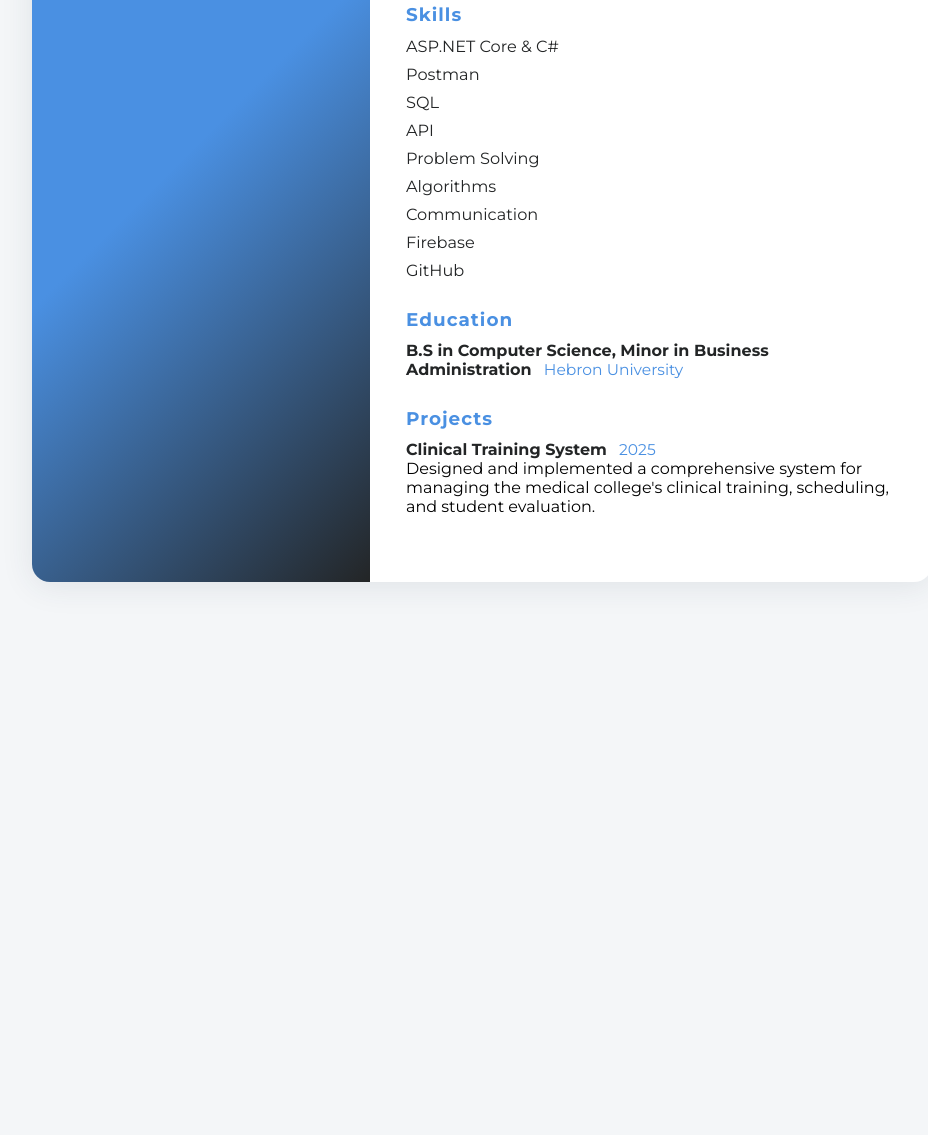
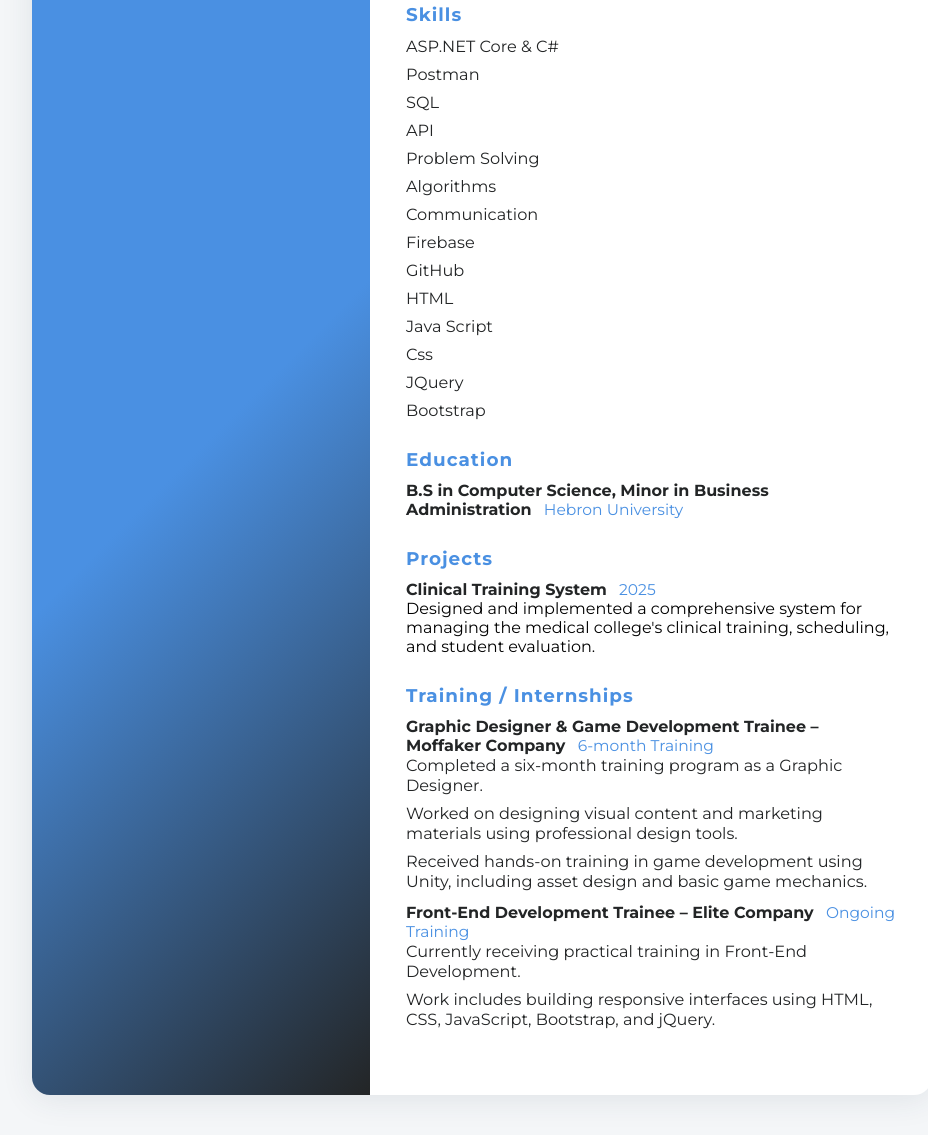
Before and after one commit to abed2003/abed2003.github.io, a plain HTML site: page index.html in a window 1280 px wide. Shown: the part 647-1782 px from the top of the page, without its empty margins (158-1086 px from the left). Before the commit the page ends 1269 px from the top, so only its background shows below. Drawn offline with Linux system fonts and the light colour scheme.

Commit message:
update for the cv

```diff
--- a/index.html
+++ b/index.html
@@ -1,11 +1,12 @@
 <!DOCTYPE html>
 <html lang="en">
+
 <head>
     <meta charset="UTF-8" />
-  <meta name="viewport" content="width=device-width, initial-scale=1.0"/>
+    <meta name="viewport" content="width=device-width, initial-scale=1.0" />
     <title>Abed Alameh | Portfolio</title>
-  <link rel="stylesheet" href="https://cdnjs.cloudflare.com/ajax/libs/font-awesome/6.4.2/css/all.min.css"/>
-  <link href="https://fonts.googleapis.com/css2?family=Montserrat:wght@400;700&display=swap" rel="stylesheet"/>
+    <link rel="stylesheet" href="https://cdnjs.cloudflare.com/ajax/libs/font-awesome/6.4.2/css/all.min.css" />
+    <link href="https://fonts.googleapis.com/css2?family=Montserrat:wght@400;700&display=swap" rel="stylesheet" />
     <style>
         body {
             background: #f4f6f8;
@@ -19,7 +20,7 @@
             margin: 40px auto;
             background: #fff;
             border-radius: 18px;
-    box-shadow: 0 4px 32px rgba(44,62,80,0.10);
+            box-shadow: 0 4px 32px rgba(44, 62, 80, 0.10);
             display: flex;
             overflow: hidden;
         }
@@ -42,7 +43,7 @@
             border-radius: 50%;
             border: 4px solid #fff;
             margin-bottom: 18px;
-    box-shadow: 0 2px 12px rgba(74,144,226,0.13);
+            box-shadow: 0 2px 12px rgba(74, 144, 226, 0.13);
         }
 
         .cv-sidebar h2 {
@@ -136,16 +137,19 @@
             font-size: 1.01rem;
         }
 
-.cv-edu, .cv-exp {
+        .cv-edu,
+        .cv-exp {
             margin-bottom: 12px;
         }
 
-.cv-edu-title, .cv-exp-title {
+        .cv-edu-title,
+        .cv-exp-title {
             font-weight: 600;
             color: #232526;
         }
 
-.cv-edu-date, .cv-exp-date {
+        .cv-edu-date,
+        .cv-exp-date {
             color: #4a90e2;
             font-size: 0.97em;
             margin-left: 8px;
@@ -156,6 +160,7 @@
                 flex-direction: column;
                 max-width: 98vw;
             }
+
             .cv-sidebar {
                 width: 100%;
                 flex-direction: row;
@@ -164,52 +169,66 @@
                 padding: 18px 6px;
                 gap: 18px;
             }
+
             .cv-sidebar .profile-img {
                 width: 110px;
                 height: 110px;
                 margin-bottom: 0;
                 margin-right: 16px;
             }
-    .cv-sidebar h2, .cv-sidebar .cv-title, .cv-sidebar .cv-info, .cv-sidebar .cv-social {
+
+            .cv-sidebar h2,
+            .cv-sidebar .cv-title,
+            .cv-sidebar .cv-info,
+            .cv-sidebar .cv-social {
                 align-items: flex-start;
                 text-align: left;
             }
+
             .cv-main {
                 padding: 18px 6px;
             }
         }
+
         @media (max-width: 600px) {
             .cv-container {
                 border-radius: 0;
                 box-shadow: none;
             }
+
             .cv-sidebar {
                 flex-direction: column;
                 align-items: center;
                 padding: 10px 2px;
                 gap: 0;
             }
+
             .cv-sidebar .profile-img {
                 width: 70px;
                 height: 70px;
                 margin: 0 0 10px 0;
             }
+
             .cv-main h1 {
                 font-size: 1.1rem;
             }
+
             .cv-main {
                 padding: 10px 2px;
             }
+
             .cv-section h3 {
                 font-size: 1rem;
             }
-    .about, .cv-list li {
+
+            .about,
+            .cv-list li {
                 font-size: 0.97rem;
             }
         }
-
     </style>
 </head>
+
 <body>
     <div class="cv-container">
         <div class="cv-sidebar">
@@ -220,15 +239,21 @@
             <div class="cv-info"><i class="fa-solid fa-phone"></i> 0599495645</div>
             <div class="cv-social">
                 <a href="https://github.com/abed2003" target="_blank" title="GitHub"><i class="fab fa-github"></i></a>
-        <a href="https://www.linkedin.com/in/abed-alameh-447b60317/" target="_blank" title="LinkedIn"><i class="fab fa-linkedin"></i></a>
+                <a href="https://www.linkedin.com/in/abed-alameh-447b60317/" target="_blank" title="LinkedIn"><i
+                        class="fab fa-linkedin"></i></a>
             </div>
         </div>
         <div class="cv-main">
             <h1>Welcome to My Portfolio</h1>
             <div class="about">
-        Hello! I'm <strong>Abed Alameh</strong>, a passionate backend developer and a lifelong learner. I hold a degree in Computer Science with a minor in Business Administration from Hebron University. I specialize in building robust backend systems, especially using ASP.NET Core and C#.<br><br>
-        One of my notable projects is a complete management system for a medical college, which includes features such as scheduling, clinical training management, student grouping, and evaluations.<br><br>
-        I am constantly working to improve myself by learning new technologies, participating in developer communities, and working on practical projects. I'm committed to clean, scalable code and delivering smart and efficient solutions.
+                Hello! I'm <strong>Abed Alameh</strong>, a passionate backend developer and a lifelong learner. I hold a
+                degree in Computer Science with a minor in Business Administration from Hebron University. I specialize
+                in building robust backend systems, especially using ASP.NET Core and C#.<br><br>
+                One of my notable projects is a complete management system for a medical college, which includes
+                features such as scheduling, clinical training management, student grouping, and evaluations.<br><br>
+                I am constantly working to improve myself by learning new technologies, participating in developer
+                communities, and working on practical projects. I'm committed to clean, scalable code and delivering
+                smart and efficient solutions.
             </div>
             <div class="cv-section">
                 <h3>Skills</h3>
@@ -242,6 +267,11 @@
                     <li>Communication </li>
                     <li>Firebase </li>
                     <li>GitHub </li>
+                    <li>HTML </li>
+                    <li>Java Script </li>
+                    <li>Css </li>
+                    <li>JQuery </li>
+                    <li>Bootstrap </li>
                 </ul>
             </div>
             <div class="cv-section">
@@ -257,11 +287,37 @@
                     <span class="cv-exp-title">Clinical Training System</span>
                     <span class="cv-exp-date">2025</span><br />
                     <span>
-            Designed and implemented a comprehensive system for managing the medical college's clinical training, scheduling, and student evaluation.
+                        Designed and implemented a comprehensive system for managing the medical college's clinical
+                        training, scheduling, and student evaluation.
                     </span>
+                </div>
+            </div>
+            <div class="cv-section">
+                <h3>Training / Internships</h3>
+                <div class="cv-exp">
+                    <span class="cv-exp-title">Graphic Designer & Game Development Trainee – Moffaker Company</span>
+                    <span class="cv-exp-date">6-month Training</span><br />
+                    <ul class="cv-list">
+                        <li>Completed a six-month training program as a Graphic Designer.</li>
+                        <li>Worked on designing visual content and marketing materials using professional design tools.
+                        </li>
+                        <li>Received hands-on training in game development using Unity, including asset design and basic
+                            game mechanics.</li>
+                    </ul>
+                </div>
+                <div class="cv-exp">
+                    <span class="cv-exp-title">Front-End Development Trainee – Elite Company</span>
+                    <span class="cv-exp-date">Ongoing Training</span><br />
+                    <ul class="cv-list">
+                        <li>Currently receiving practical training in Front-End Development.</li>
+                        <li>Work includes building responsive interfaces using HTML, CSS, JavaScript, Bootstrap, and
+                            jQuery.</li>
+                    </ul>
+                </div>
             </div>
         </div>
     </div>
     </div>
 </body>
+
 </html>
```
Also changed, not shown: WhatsApp Image 2025-05-07 at 21.36.40_8e4cd009.jpg (deleted), 1 other file. Lines whose indentation alone changed are shown as unchanged.
